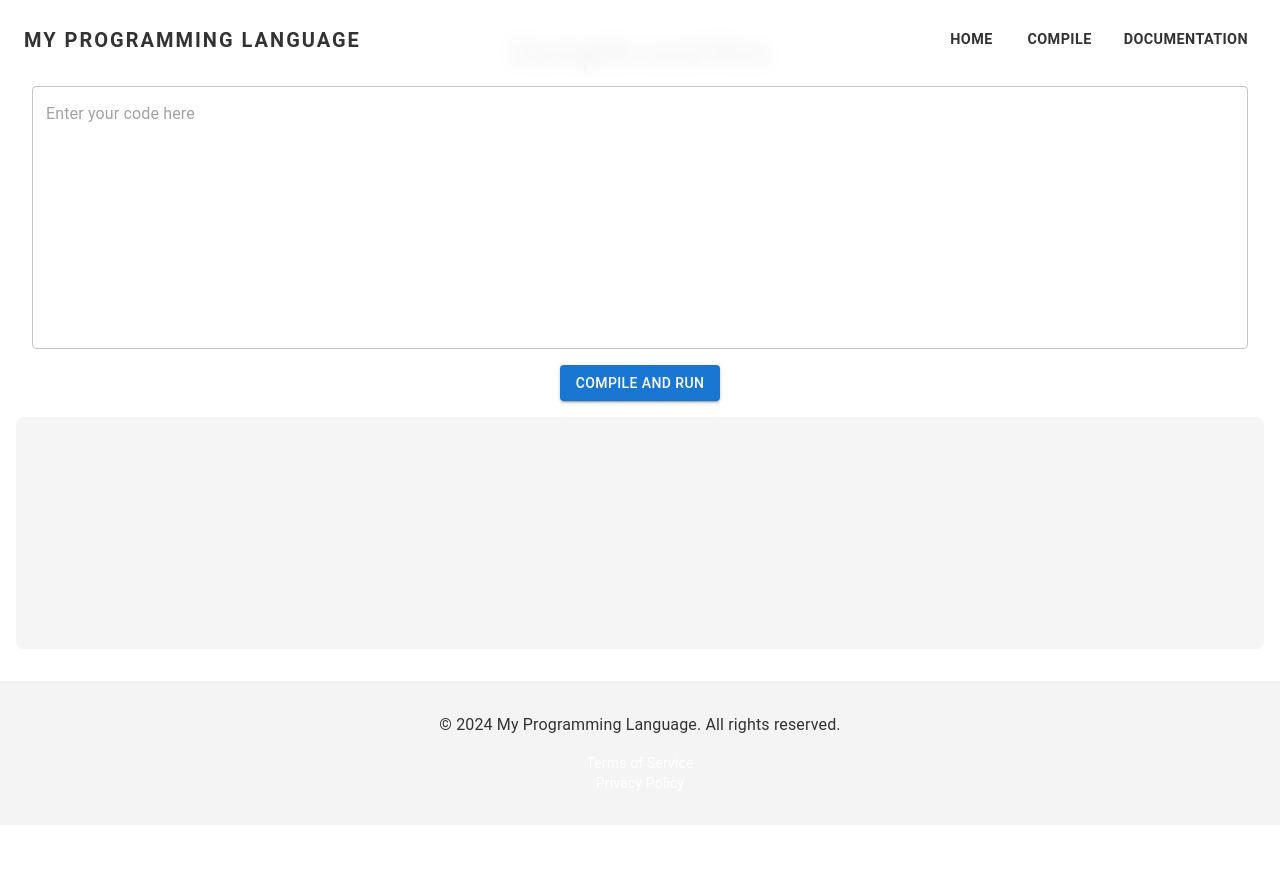
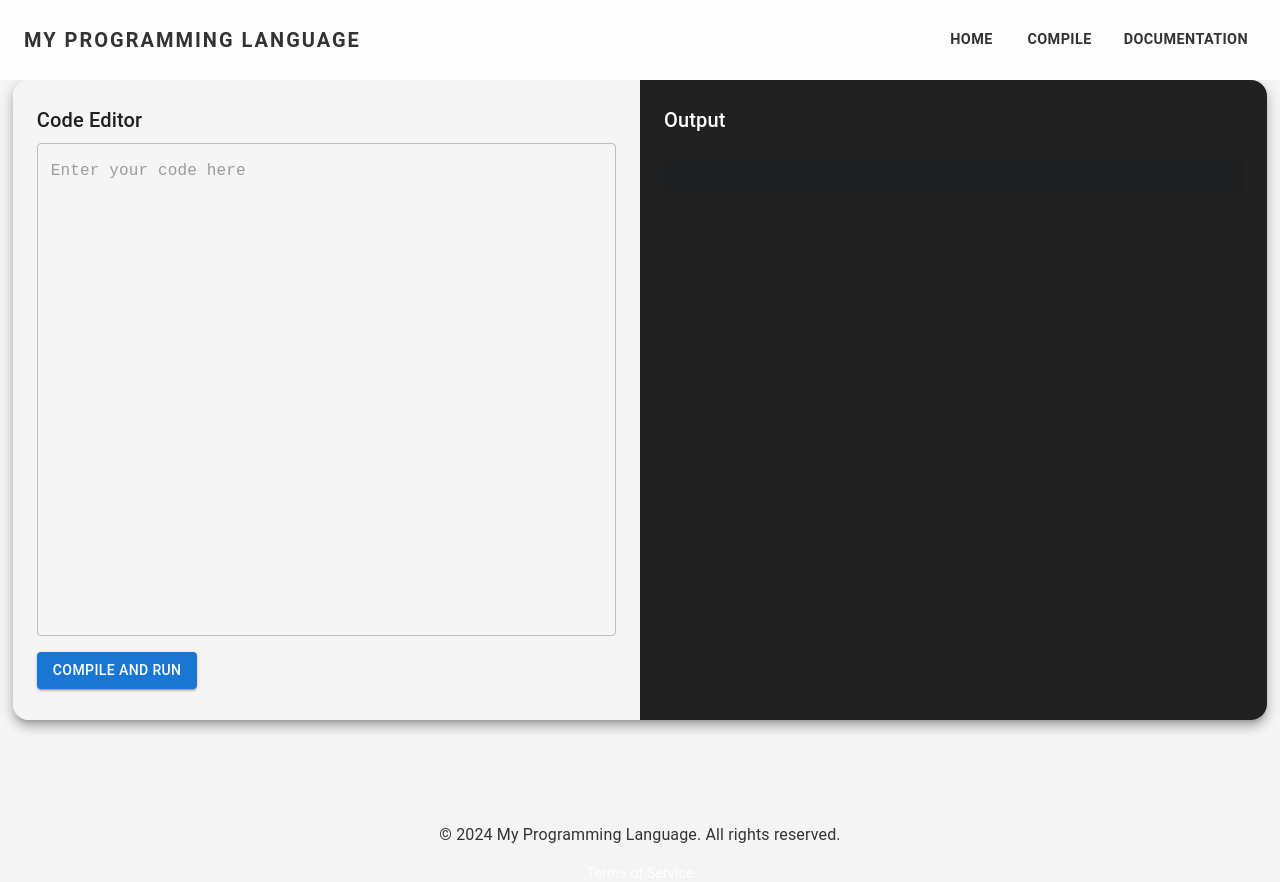
Before and after one commit to rat-language/rat-language.github.io, a React (Create React App) app: page /compile in a window 1280 px wide. Shown: the top 882 px of the page. Before the commit the page ends 825 px from the top, so only its background shows below. Built offline with nearby package versions, Linux system fonts and the light colour scheme.

Commit message:
Fixed up a few of the sections (Made the compilation section more user freindly). Also made ecosystem its own section.

```diff
--- a/package.json
+++ b/package.json
@@ -5,6 +5,7 @@
   "dependencies": {
     "@emotion/react": "^11.11.4",
     "@emotion/styled": "^11.11.5",
+    "@mui/icons-material": "^5.15.14",
     "@mui/material": "^5.15.14",
     "@testing-library/jest-dom": "^5.17.0",
     "@testing-library/react": "^13.4.0",
--- /dev/null
+++ b/src/components/EcosystemSection/EcosystemSection.jsx
@@ -0,0 +1,75 @@
+// EcosystemSection.js
+
+import React from 'react';
+import { Typography, Grid, Card, CardContent, CardActions, Button, styled } from '@mui/material';
+import { keyframes } from '@mui/system';
+
+const fadeIn = keyframes`
+  0% {
+    opacity: 0;
+    transform: translateY(20px);
+  }
+  100% {
+    opacity: 1;
+    transform: translateY(0);
+  }
+`;
+
+const EcosystemCard = styled(Card)(({ theme }) => ({
+  maxWidth: 400,
+  height: '100%',
+  display: 'flex',
+  flexDirection: 'column',
+  justifyContent: 'space-between',
+  transition: 'transform 0.3s ease-in-out',
+  '&:hover': {
+    transform: 'translateY(-10px)',
+  },
+  animation: `${fadeIn} 1s ease-in-out`,
+  backgroundColor: theme.palette.background.paper,
+  boxShadow: theme.shadows[8],
+  borderRadius: theme.spacing(2),
+}));
+
+const EcosystemCardContent = styled(CardContent)(({ theme }) => ({
+  padding: theme.spacing(4),
+}));
+
+const EcosystemCardActions = styled(CardActions)(({ theme }) => ({
+  justifyContent: 'center',
+  padding: theme.spacing(2),
+  backgroundColor: theme.palette.secondary.main,
+}));
+
+const EcosystemButton = styled(Button)(({ theme }) => ({
+  color: theme.palette.secondary.contrastText,
+  fontWeight: 'bold',
+  textTransform: 'uppercase',
+  '&:hover': {
+    backgroundColor: theme.palette.secondary.dark,
+  },
+}));
+
+const EcosystemSection = () => (
+  <Grid container spacing={6} justifyContent="center">
+    {/* Ecosystem Item 1 */}
+    <Grid item>
+      <EcosystemCard>
+        <EcosystemCardContent>
+          <Typography variant="h5" gutterBottom>
+            Package Manager
+          </Typography>
+          <Typography>
+            Easily manage dependencies and libraries with our package manager.
+          </Typography>
+        </EcosystemCardContent>
+        <EcosystemCardActions>
+          <EcosystemButton size="large">Explore</EcosystemButton>
+        </EcosystemCardActions>
+      </EcosystemCard>
+    </Grid>
+    {/* Add more ecosystem items */}
+  </Grid>
+);
+
+export default EcosystemSection;
--- a/src/components/HeroSection/HeroSection.jsx
+++ b/src/components/HeroSection/HeroSection.jsx
@@ -1,6 +1,7 @@
 import React from 'react';
 import { Typography, Button, Box, Container, styled } from '@mui/material';
 import { keyframes } from '@mui/system';
+import { Link } from 'react-router-dom';
 
 const fadeIn = keyframes`
   0% {
@@ -85,8 +86,8 @@ const HeroSection = () => {
         <HeroSubtitle variant="h5">
           The next-generation language for innovative and efficient software development.
         </HeroSubtitle>
-        <HeroButton variant="contained" size="large">
-          Get Started
+        <HeroButton variant="contained" size="large" component={Link} to="/compile">
+          Try it out
         </HeroButton>
       </HeroContent>
     </HeroContainer>
--- a/src/pages/CompilationPage/CompilationPage.jsx
+++ b/src/pages/CompilationPage/CompilationPage.jsx
@@ -1,25 +1,56 @@
 // src/pages/CompilationPage/CompilationPage.jsx
 import React, { useState } from 'react';
-import { Box, Typography, TextField, Button, styled } from '@mui/material';
+import { Box, Typography, TextField, Button, Grid, Paper, styled } from '@mui/material';
+import { Prism as SyntaxHighlighter } from 'react-syntax-highlighter';
+import { atomDark } from 'react-syntax-highlighter/dist/esm/styles/prism';
 
 const CompilationContainer = styled(Box)(({ theme }) => ({
   display: 'flex',
-  flexDirection: 'column',
+  justifyContent: 'center',
   alignItems: 'center',
-  padding: theme.spacing(4),
+  minHeight: '100vh',
+  backgroundColor: theme.palette.grey[100],
+  marginBottom: -9,
+}));
+
+const FloatingWindow = styled(Paper)(({ theme }) => ({
+  display: 'flex',
+  flexDirection: 'row',
+  width: '98%',
+  height: '80vh',
+  borderRadius: theme.spacing(2),
+  boxShadow: theme.shadows[8],
+  overflow: 'hidden',
+}));
+
+const EditorContainer = styled(Box)(({ theme }) => ({
+  flex: 1,
+  padding: theme.spacing(3),
+  backgroundColor: theme.palette.grey[100],
+}));
+
+const OutputContainer = styled(Box)(({ theme }) => ({
+  flex: 1,
+  padding: theme.spacing(3),
+  backgroundColor: theme.palette.grey[900],
+  color: theme.palette.common.white,
 }));
 
 const CodeInput = styled(TextField)(({ theme }) => ({
-  marginBottom: theme.spacing(2),
-  width: '100%',
+  '& .MuiInputBase-root': {
+    fontFamily: 'monospace',
+    fontSize: '1rem',
+  },
 }));
 
 const OutputBox = styled(Box)(({ theme }) => ({
-  backgroundColor: theme.palette.grey[100],
-  padding: theme.spacing(2),
-  borderRadius: theme.spacing(1),
-  width: '100%',
-  minHeight: 200,
+  fontFamily: 'monospace',
+  fontSize: '1rem',
+  overflow: 'auto',
+  marginTop: theme.spacing(2),
+}));
+
+const CompileButton = styled(Button)(({ theme }) => ({
   marginTop: theme.spacing(2),
 }));
 
@@ -35,22 +66,34 @@ const CompilationPage = () => {
 
   return (
     <CompilationContainer>
-      <Typography variant="h4" gutterBottom>
-        Compile and Run
+      <FloatingWindow>
+        <EditorContainer>
+          <Typography variant="h6" gutterBottom>
+            Code Editor
           </Typography>
           <CodeInput
             multiline
-        rows={10}
+            rows={20}
             placeholder="Enter your code here"
             value={code}
             onChange={(e) => setCode(e.target.value)}
+            fullWidth
           />
-      <Button variant="contained" color="primary" onClick={handleCompile}>
+          <CompileButton variant="contained" color="primary" onClick={handleCompile}>
             Compile and Run
-      </Button>
+          </CompileButton>
+        </EditorContainer>
+        <OutputContainer>
+          <Typography variant="h6" gutterBottom>
+            Output
+          </Typography>
           <OutputBox>
-        <Typography>{output}</Typography>
+            <SyntaxHighlighter language="text" style={atomDark}>
+              {output}
+            </SyntaxHighlighter>
           </OutputBox>
+        </OutputContainer>
+      </FloatingWindow>
     </CompilationContainer>
   );
 };
--- a/src/pages/HomePage/HomePage.jsx
+++ b/src/pages/HomePage/HomePage.jsx
@@ -4,6 +4,7 @@ import { keyframes } from '@mui/system';
 import HeroSection from '../../components/HeroSection/HeroSection';
 import CommunitySection from '../../components/CommunitySection/CommunitySection';
 import CodeExamplesSection from '../../components/CodeExamplesSection/CodeExamplesSection';
+import EcosystemSection from '../../components/EcosystemSection/EcosystemSection';
 
 const fadeIn = keyframes`
   0% {
@@ -138,28 +139,10 @@ const HomePage = () => {
         </Box>
 
         {/* Ecosystem Section */}
-        <Box marginBottom={12}>
+        {/* <Box marginBottom={12}>
           <SectionTitle variant="h4">Ecosystem</SectionTitle>
-          <Grid container spacing={6} justifyContent="center">
-            {/* Ecosystem Item 1 */}
-            <Grid item>
-              <EcosystemCard>
-                <EcosystemCardContent>
-                  <Typography variant="h5" gutterBottom>
-                    Package Manager
-                  </Typography>
-                  <Typography>
-                    Easily manage dependencies and libraries with our package manager.
-                  </Typography>
-                </EcosystemCardContent>
-                <EcosystemCardActions>
-                  <EcosystemButton size="large">Explore</EcosystemButton>
-                </EcosystemCardActions>
-              </EcosystemCard>
-            </Grid>
-            {/* Add more ecosystem items */}
-          </Grid>
-        </Box>
+          <EcosystemSection />
+        </Box> */}
 
         {/* Community Section */}
         <Box marginBottom={12}>
```
Also changed, not shown: src/components/CommunitySection/CommunitySection.jsx (+39 -1 lines), src/styles/theme.js (added, +18 -0 lines), 1 other file (tests, documents, lock files or other folders). Lines whose indentation alone changed are shown as unchanged.
